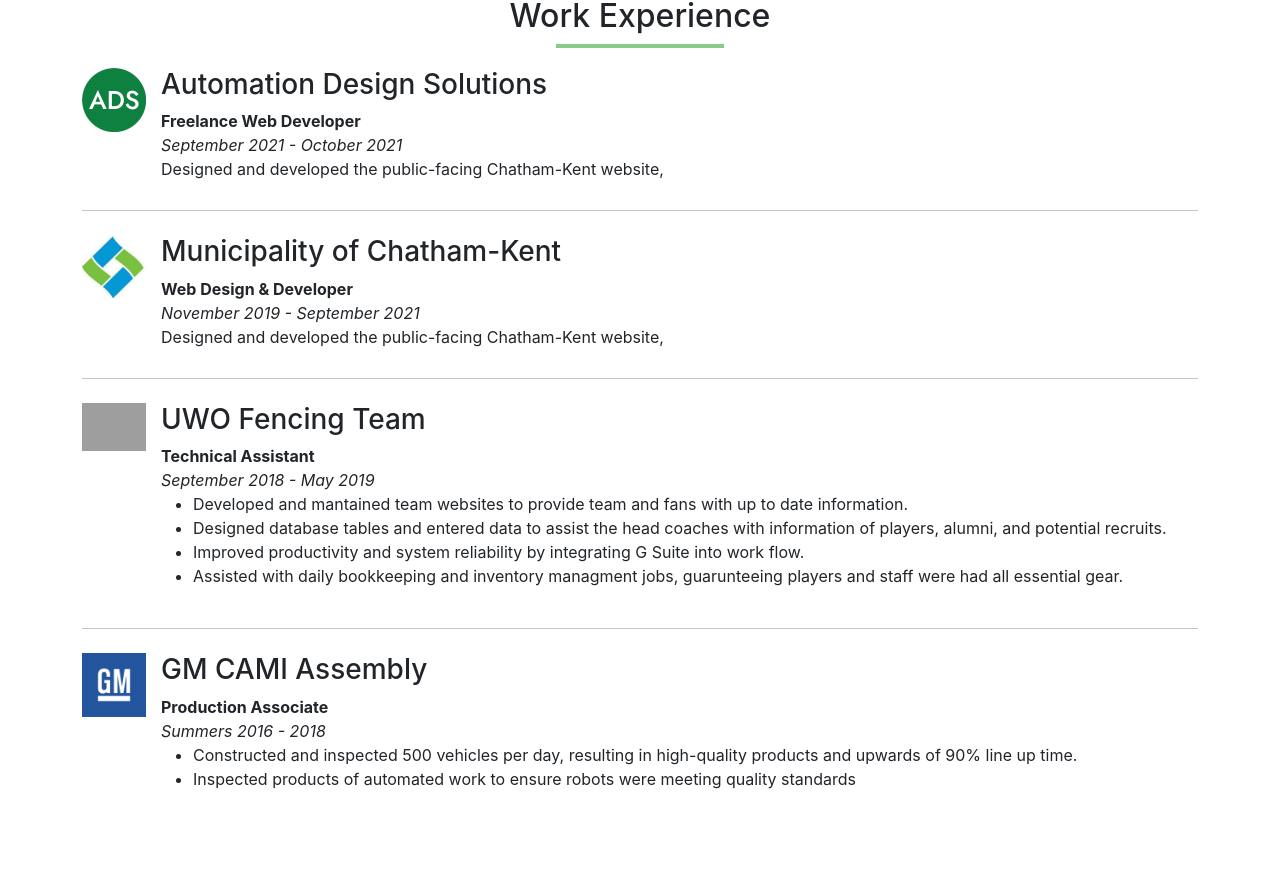
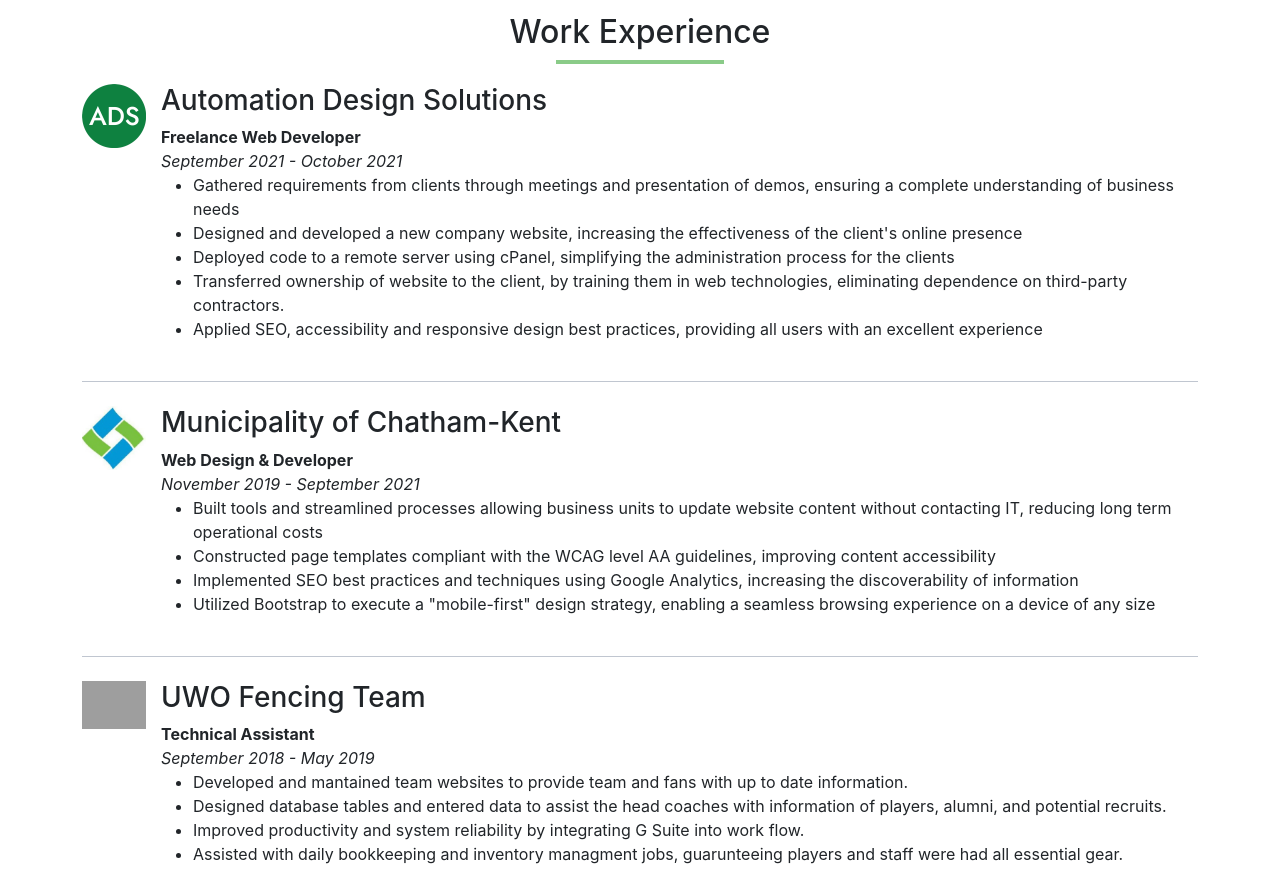
Before and after one commit to chamipon/chamipon.github.io, a React (Create React App) app: page / in a window 1280 px wide. Shown: the part 1920-2797 px from the top of the page. Built offline with nearby package versions, Linux system fonts and the light colour scheme; grey boxes are pictures that could not be loaded.

Commit message:
improved mobile

```diff
--- a/public/index.html
+++ b/public/index.html
@@ -11,7 +11,7 @@
     />
     <link href="https://cdn.jsdelivr.net/npm/bootstrap@5.1.3/dist/css/bootstrap.min.css" rel="stylesheet" integrity="sha384-1BmE4kWBq78iYhFldvKuhfTAU6auU8tT94WrHftjDbrCEXSU1oBoqyl2QvZ6jIW3" crossorigin="anonymous">
 
-    <script src="https://cdn.jsdelivr.net/npm/bootstrap@5.1.3/dist/js/bootstrap.bundle.min.js" integrity="sha384-ka7Sk0Gln4gmtz2MlQnikT1wXgYsOg+OMhuP+IlRH9sENBO0LRn5q+8nbTov4+1p" crossorigin="anonymous"></script>
+    <script src="https://cdn.jsdelivr.net/npm/bootstrap@5.1.3/dist/js/bootstrap.bundle.min.js" integrity="sha384-ka7Sk0Gln4gmtz2MlQnikT1wXgYsOg+OMhuP+IlRH9sENBO0LRn5q+8nbTov4+1p" crossorigin="anonymous" defer></script>
     <link rel="apple-touch-icon" href="%PUBLIC_URL%/logo192.png" />
     <!--
       manifest.json provides metadata used when your web app is installed on a
--- a/src/App.css
+++ b/src/App.css
@@ -21,6 +21,14 @@
   list-style: none;
   padding-left: 0;
 }
+#projects h3 a{
+  text-decoration: none;
+  color: #212529
+}
+#projects h3 a:hover, #projects h3 a:focus{
+  text-decoration: underline;
+  color: #212529
+}
 hr.headerUnderline{
   width: 15%;
   height: 4px;
--- a/src/App.js
+++ b/src/App.js
@@ -10,7 +10,7 @@
 				<h1 className="m-auto d-block text-center">
 					Zachary Kucera
 					<br />
-					<hr class="mx-auto" />
+					<hr className="mx-auto" />
 					<span>Software Developer</span>
 				</h1>
 			</div>
@@ -18,19 +18,20 @@
 			<div id="about" className="section">
 				<div className="container text-center py-7">
 					<h2>About Me</h2>
-					<hr class="headerUnderline mx-auto" />
-					<div class="flex-row d-flex">
-						<div class="col-6">
-							<img src="/img/portrait.jpg" />
+					<hr className="headerUnderline mx-auto" />
+					<div className="flex-sm-row flex-column d-flex">
+						<div className="col-12 col-sm-6">
+							<img alt="Zachary Kucera" src="/img/portrait.jpg" />
 						</div>
 
-						<div class="col-6 text-start">
+						<div className="col-12 col-sm-6 text-start">
 							<p>
-								Hello! I am Zachary Kucera, a professional software
-								developer and software engineering graduate from
-								the University of Western Ontario. I have built
-								software in professional, academic and personal
-								settings; from websites to video games.
+								Hello! I am Zachary Kucera, a professional
+								software developer and software engineering
+								graduate from the University of Western Ontario.
+								I have built software in professional, academic
+								and personal settings; from websites to video
+								games.
 							</p>
 							<p>Find out more below!</p>
 						</div>
@@ -40,7 +41,7 @@
 			<div id="skills" className="section dark">
 				<div className="container text-center py-7">
 					<h2>Skills</h2>
-					<hr class="headerUnderline mx-auto" />
+					<hr className="headerUnderline mx-auto" />
 					<p>
 						{" "}
 						I have worked with many different programming languages,
@@ -48,14 +49,14 @@
 						Node.js are my go to technologies for web applications,
 						and C++ is my default programming language.{" "}
 					</p>
-					<div class="row">
-						<div class="col-3">Javascript</div>
-						<div class="col-3">HTML</div>
-						<div class="col-3">CSS</div>
-						<div class="col-3">C++</div>
+					<div className="row mb-3">
+						<div className="col-3">Javascript</div>
+						<div className="col-3">HTML</div>
+						<div className="col-3">CSS</div>
+						<div className="col-3">C++</div>
 					</div>
-					<div class="row">
-						<div class="col-6">
+					<div className="row">
+						<div className="col-6">
 							<h3>Development Tools</h3>
 							<ul>
 								<li>Git</li>
@@ -64,7 +65,7 @@
 								<li>Linux</li>
 							</ul>
 						</div>
-						<div class="col-6">
+						<div className="col-6">
 							<h3>Frameworks</h3>
 							<ul>
 								<li>React</li>
@@ -79,7 +80,7 @@
 			<div id="experience" className="section">
 				<div className="container text-center py-7">
 					<h2>Work Experience</h2>
-					<hr class="headerUnderline mx-auto" />
+					<hr className="headerUnderline mx-auto" />
 					<Card
 						src="/img/ADS_favicon.png"
 						alt="Automation Design Solutions Logo"
@@ -88,10 +89,34 @@
 							<strong>Freelance Web Developer</strong>,
 							<br />,
 							<i>September 2021 - October 2021</i>,
-							<p>
-								Designed and developed the public-facing
-								Chatham-Kent website,
-							</p>,
+							<ul>
+								<li>
+									Gathered requirements from clients through
+									meetings and presentation of demos, ensuring
+									a complete understanding of business needs
+								</li>
+								<li>
+									Designed and developed a new company
+									website, increasing the effectiveness of the
+									client's online presence
+								</li>
+								<li>
+									Deployed code to a remote server using
+									cPanel, simplifying the administration
+									process for the clients
+								</li>
+								<li>
+									Transferred ownership of website to the
+									client, by training them in web
+									technologies, eliminating dependence on
+									third-party contractors.
+								</li>
+								<li>
+									Applied SEO, accessibility and responsive
+									design best practices, providing all users
+									with an excellent experience
+								</li>
+							</ul>,
 						]}
 					/>{" "}
 					<Card
@@ -102,10 +127,32 @@
 							<strong>Web Design & Developer</strong>,
 							<br />,
 							<i>November 2019 - September 2021</i>,
-							<p>
-								Designed and developed the public-facing
-								Chatham-Kent website,
-							</p>,
+							<ul>
+								<li>
+									Built tools and streamlined processes
+									allowing business units to update website
+									content without contacting IT, reducing long
+									term operational costs
+								</li>
+
+								<li>
+									Constructed page templates compliant with
+									the WCAG level AA guidelines, improving
+									content accessibility
+								</li>
+								<li>
+									Implemented SEO best practices and
+									techniques using Google Analytics,
+									increasing the discoverability of
+									information
+								</li>
+								<li>
+									Utilized Bootstrap to execute a
+									"mobile-first" design strategy, enabling a
+									seamless browsing experience on a device of
+									any size{" "}
+								</li>
+							</ul>,
 						]}
 					/>{" "}
 					<Card
@@ -166,7 +213,7 @@
 			<div id="education" className="section dark">
 				<div className="container text-center py-7">
 					<h2>Education</h2>
-					<hr class="headerUnderline mx-auto" />
+					<hr className="headerUnderline mx-auto" />
 					<Card
 						src="/img/UWO_LOGO_Stacked.png"
 						alt="Western University Logo"
@@ -192,14 +239,16 @@
 			<div id="projects" className="section">
 				<div className="container text-center py-7">
 					<h2>Past Work</h2>
-					<hr class="headerUnderline mx-auto" />
+					<hr className="headerUnderline mx-auto" />
 					<Card
 						src="/img/ADS_favicon.png"
+						url="https://www.adsservices.ca/"
 						alt="Automation Design Solutions Logo"
 						title="Automation Design Solutions Website"
 						desc={[
 							<p>
-								Designed, developed and deployed the new ADS company website.
+								Designed, developed and deployed the new ADS
+								company website.
 							</p>,
 						]}
 						badges={[
@@ -208,16 +257,18 @@
 							"Javascript",
 							"Jquery",
 							"Bootstrap",
-							"cPanel"
+							"cPanel",
 						]}
 					/>
 					<Card
 						src="/img/CK.png"
+						url="https://www.chatham-kent.ca/Pages/default.aspx"
 						alt="Municipality of Chatham-Kent Logo"
 						title="Municipality of Chatham-Kent Website"
 						desc={[
 							<p>
-								Refreshed the Chatham-Kent website, breathing life into the municipality's online presense.
+								Refreshed the Chatham-Kent website, breathing
+								life into the municipality's online presense.
 							</p>,
 						]}
 						badges={[
@@ -231,7 +282,8 @@
 					/>
 					<Card
 						src="/img/mustangsLogo.png"
-						title="Fencing Team Website"
+						url="https://uwovarsityfencing.com/"
+						title="UWO Fencing Team Website"
 						alt="Western Mustangs Logo"
 						desc={[
 							<p>A website built for the UWO fencing team.</p>,
@@ -263,6 +315,7 @@
 					/>
 					<Card
 						src="/img/azureLogo.png"
+						url="https://github.com/zkucera/cloud_computing_assignment2"
 						title="Cloud Application Deployment"
 						alt="Microsoft Azure Logo"
 						desc={[
@@ -281,6 +334,7 @@
 					/>
 					<Card
 						src="/img/rayTracer.png"
+						url ="https://github.com/zkucera/computer_graphics_assignment_3"
 						title="Ray Tracing Engine"
 						alt="A ray traced scene with a cone and sphere."
 						desc={[
@@ -294,11 +348,11 @@
 					/>
 				</div>
 			</div>
-			<div id="contact" className="section dark">
+			{/* <div id="contact" className="section dark">
 				<div className="container text-center py-7">
 					<h2>Drop a Line</h2>
 				</div>
-			</div>
+			</div> */}
 		</div>
 	);
 }
--- a/src/card/card.css
+++ b/src/card/card.css
@@ -16,6 +16,7 @@
     width: 64px;
     height: max-content;
     margin-right: 15px;
+    margin-bottom: 10px;
 }
 .cardCon .badge{
     margin-right: 5px;
--- a/src/card/card.js
+++ b/src/card/card.js
@@ -7,7 +7,8 @@
             <div className="d-flex flex-column flex-sm-row">
                 <img className="cardImg" alt={props.alt} src={props.src} />
                 <div>
-                    <h3 className="cardTitle">{props.title}</h3>
+                    {props.url && <h3 className="cardTitle"><a href={props.url}>{props.title}</a></h3>}
+                    {!props.url && <h3 className="cardTitle">{props.title}</h3>}
                     <p className="cardDesc">{props.desc}</p>
                     {props.badges && props.badges.map((title,i) => (
                         <span className="badge">{title}</span>
--- a/src/navbar/navbar.css
+++ b/src/navbar/navbar.css
@@ -8,3 +8,6 @@
     color: white;
     text-decoration: solid 1px underline;
 }
+.navbar-toggler-icon{
+    background-image: url("../bars-solid.svg");
+}
--- a/src/navbar/navbar.js
+++ b/src/navbar/navbar.js
@@ -46,11 +46,11 @@
 								EXPERIENCE
 							</a>
 						</li>
-						<li className="nav-item">
+						{/* <li className="nav-item">
 							<a className="nav-link" href="#contact">
 								CONTACT
 							</a>
-						</li>
+						</li> */}
 					</ul>
 				</div>
 			</div>
```
Also changed, not shown: public/img/portrait.jpg, src/bars-solid.svg (added).
